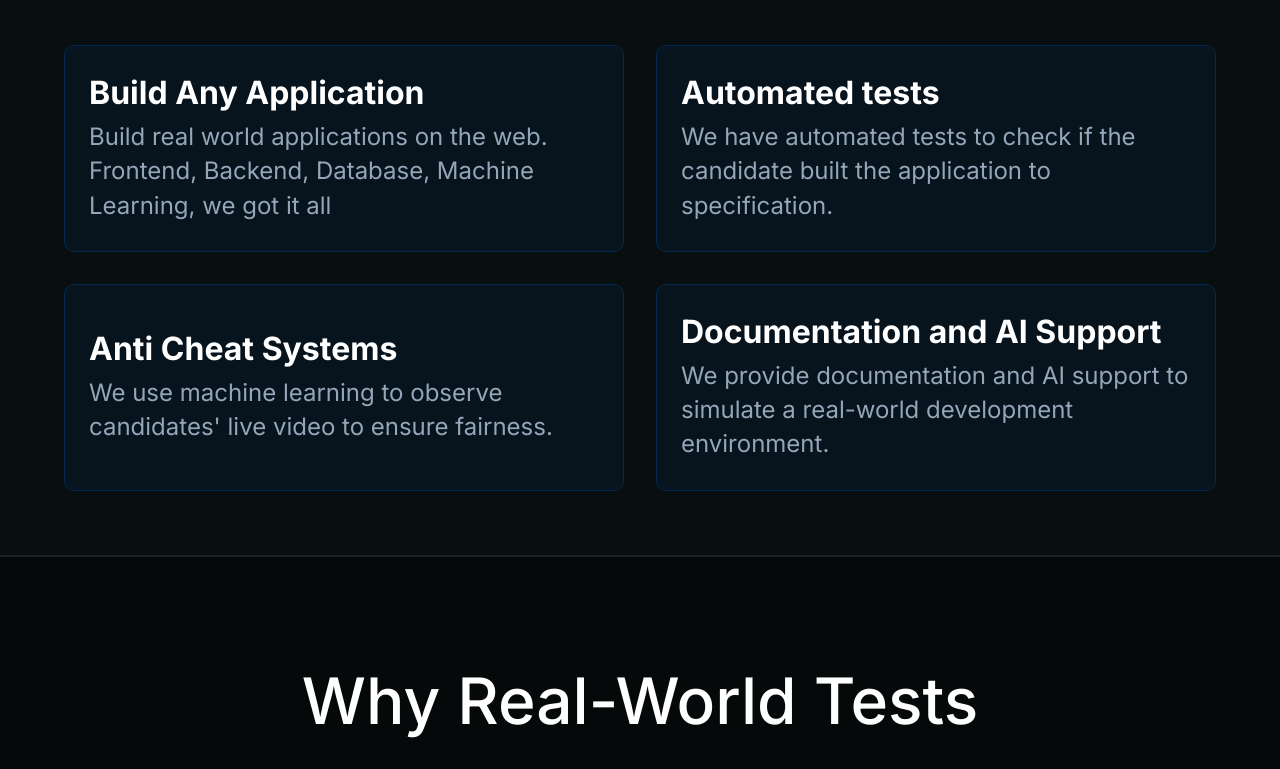
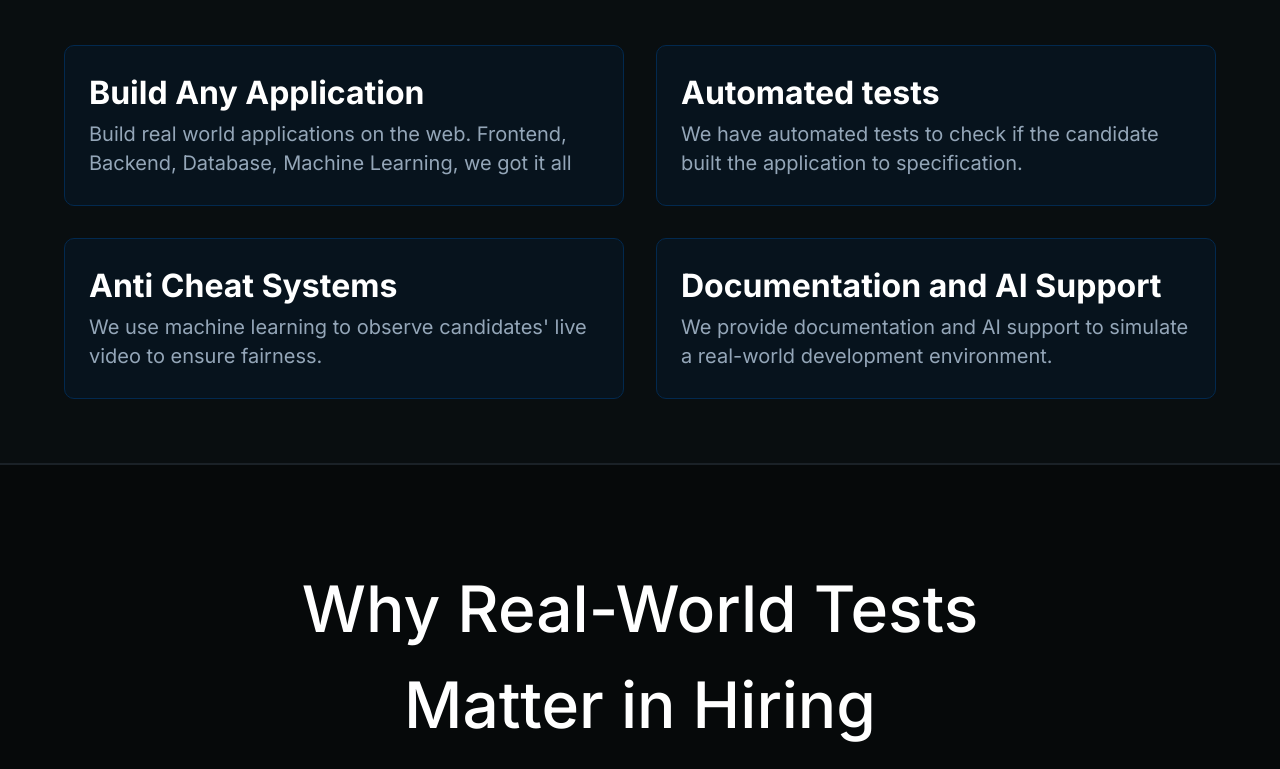
Before and after one commit to Evilcmd/binarydec-landingpage-frontend, a React (Create React App) app: page / in a window 1280 px wide. Shown: the part 1460-2229 px from the top of the page. Built offline with nearby package versions, Linux system fonts and the light colour scheme.

Commit message:
reduced a font size by 0.25rem in features section

```diff
--- a/src/components/Features.js
+++ b/src/components/Features.js
@@ -91,7 +91,7 @@ export default function Features() {
                                     <Typography
                                         color="text.secondary"
                                         variant="body2"
-                                        sx={{ my: 0.5, fontSize: '1.5rem' }}
+                                        sx={{ my: 0.5, fontSize: '1.25rem' }}
                                     >
                                         {description}
                                     </Typography>
--- a/src/components/Footer.js
+++ b/src/components/Footer.js
@@ -79,11 +79,10 @@ export default function Footer() {
                         display: { xs: 'none', sm: 'flex' },
                         flexDirection: 'column',
                         gap: 1,
+                        fontSize: 'clamp(1rem, 1.25rem, 1rem)',
                     }}
                 >
-                    <Typography variant="body2" fontWeight={600}>
-                        Product
-                    </Typography>
+
                     <Link color="text.secondary" style={{ cursor: 'pointer' }} onClick={() => scrollToSection('features')}>
                         Features
                     </Link>
--- a/src/components/Highlights.js
+++ b/src/components/Highlights.js
@@ -11,6 +11,7 @@ import ThumbUpAltRoundedIcon from '@mui/icons-material/ThumbUpAltRounded';
 
 const items = [
     {
+        //  <ConstructionRoundedIcon/>
         icon:<Box sx={{
             width:"50px",
 
```
